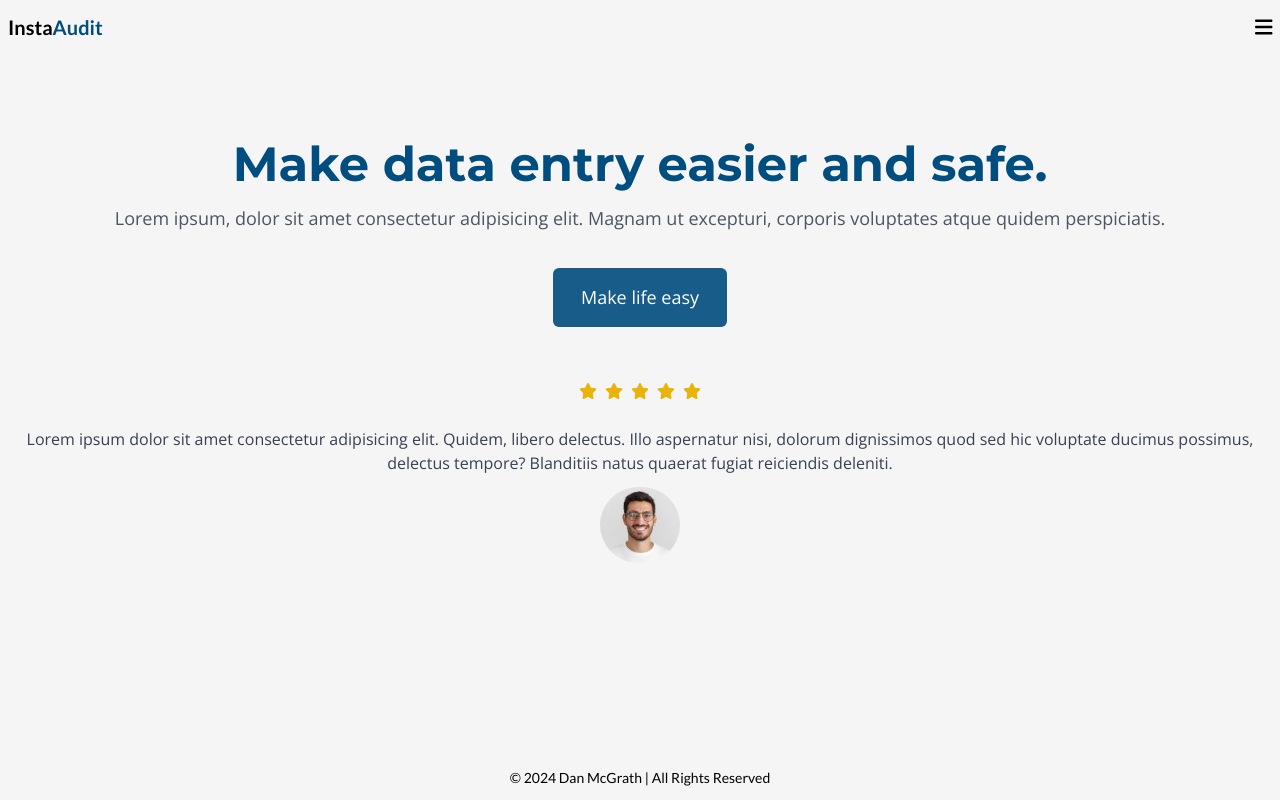
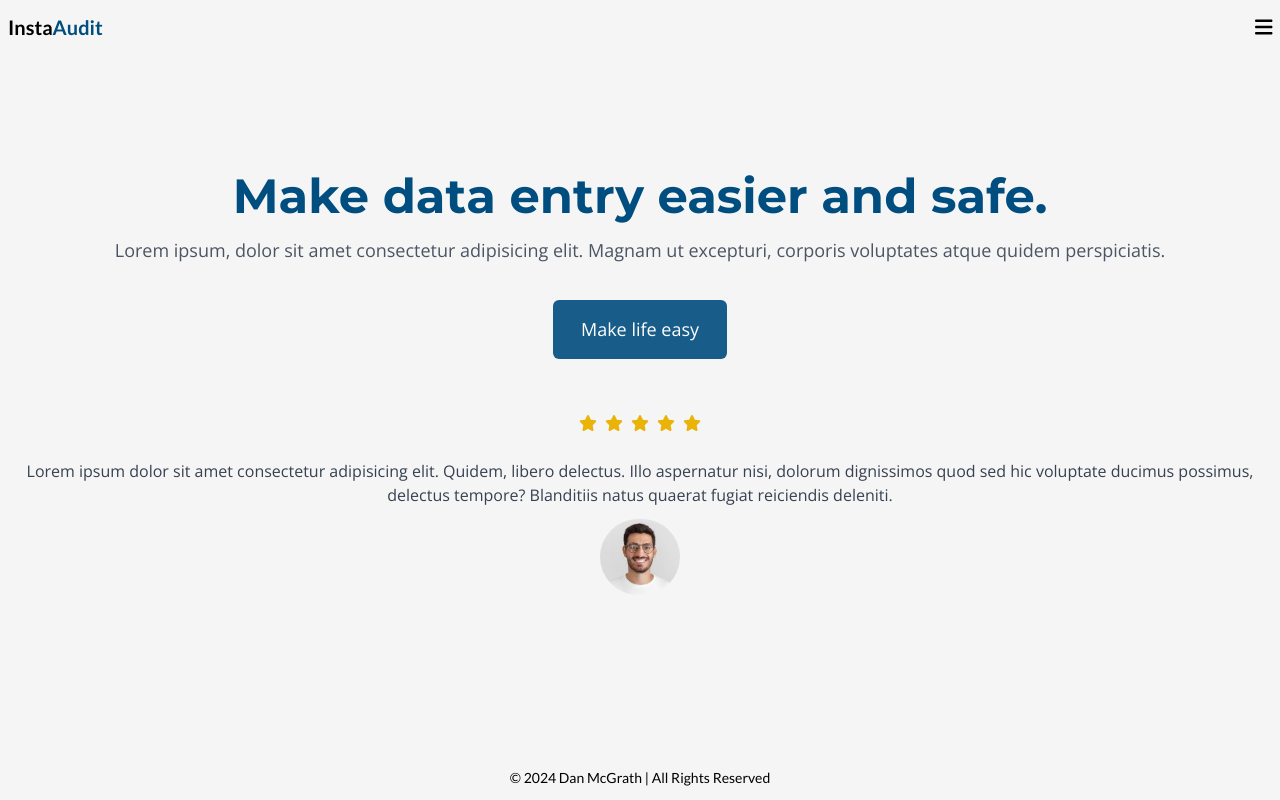
Before and after one commit to Dan-McGrath/InstaAudit, a React (Vite) app in the folder frontend/: page / in a window 1280 px wide. Built offline with nearby package versions, Linux system fonts and the light colour scheme; no server answers.

Commit message:
add margin back to main homepage

```diff
--- a/frontend/src/pages/Home/Home.jsx
+++ b/frontend/src/pages/Home/Home.jsx
@@ -4,7 +4,7 @@ import Testimonial from '../../components/Testimonial';
 
 const Home = () => {
   return (
-    <main className="flex flex-col justify-evenly">
+    <main className="flex flex-col mt-12 justify-evenly">
       <div className="mx-1">
         <div className="flex flex-col text-center text-pretty">
           <h1 className="text-5xl font-bold leading-[3rem] font-heading">Make data entry easier and safe.</h1>
```
